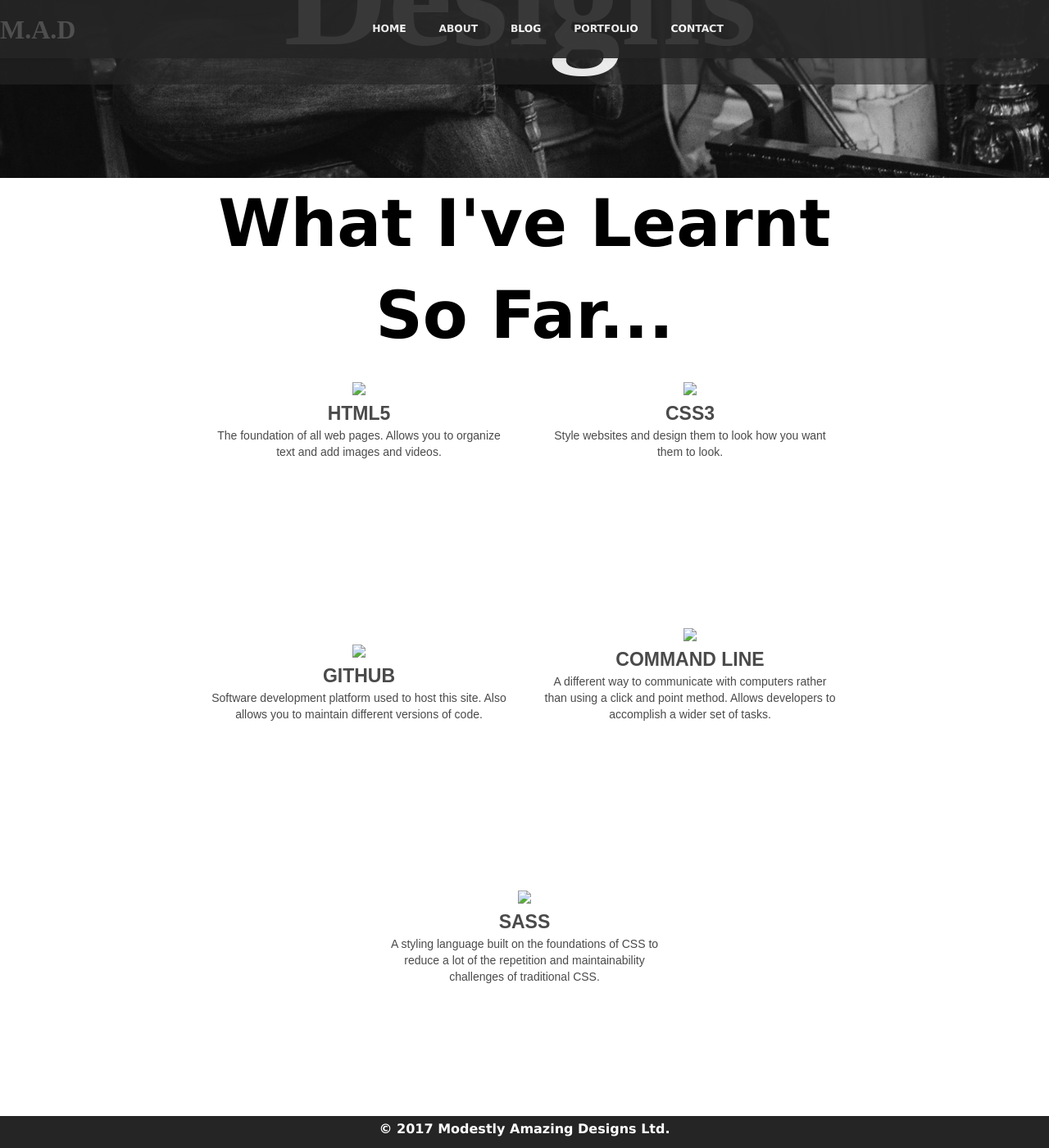
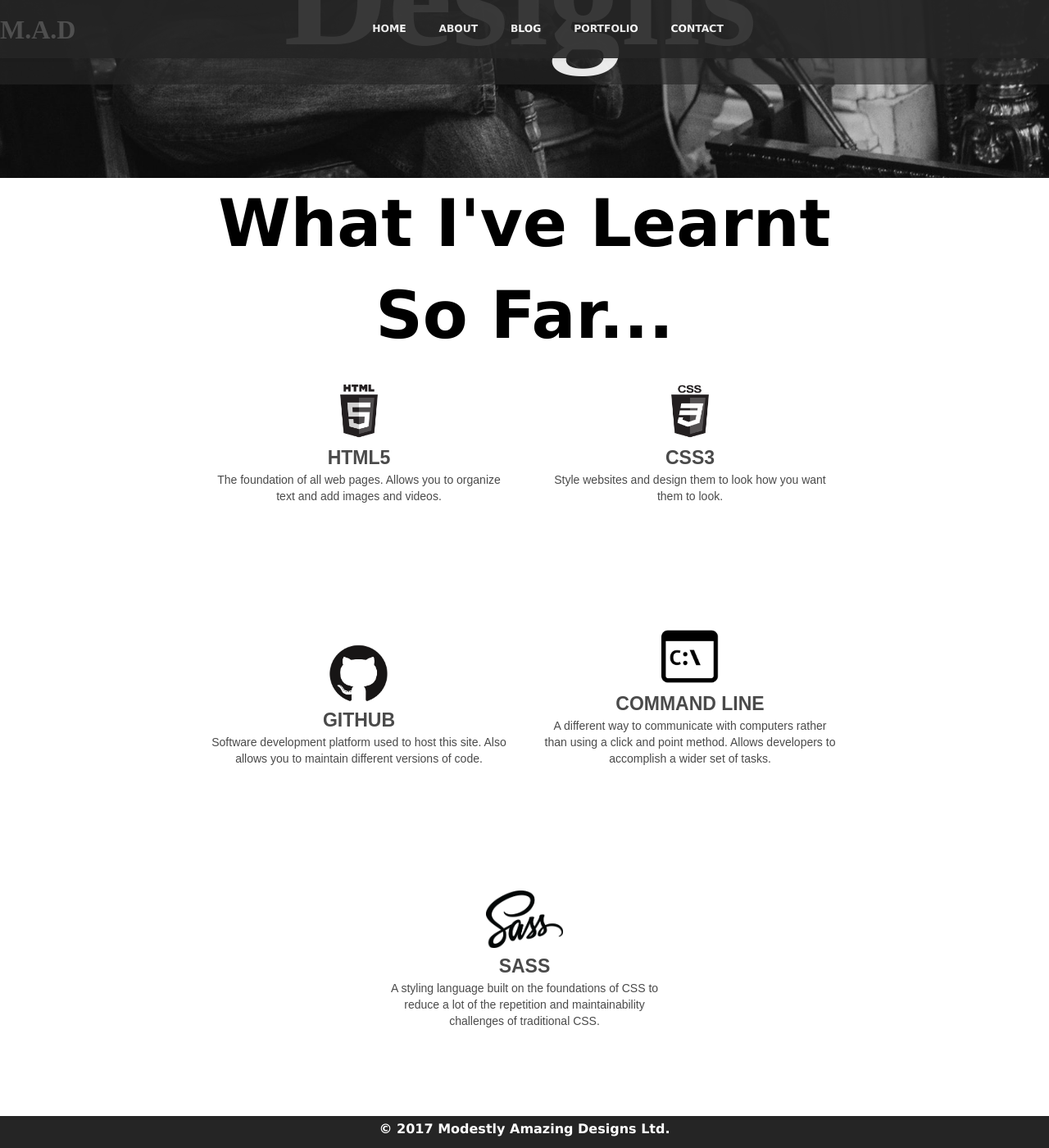
Before and after one commit to ArdPete/ardpete.github.io, a Jekyll site: the page index.html, which Jekyll copies as it is, in a window 1280 px wide and 1400 px high, scrolled down 583 px. Shown: the whole window at 82% size. Built offline with Jekyll 4.4.1, drawn with Linux system fonts in a browser that asks for light colours; comment, search, counter and statistics services are not loaded.

Commit message:
Add files via upload

```diff
--- a/index.html
+++ b/index.html
@@ -32,35 +32,35 @@
       <div class="journal">
         <h1 class="learnt">What I've Learnt So Far...</h1>
         <div class="col">
-          <img src="_images/html5.png">
+          <img src="images/html5.png">
           <h2>HTML5</h2>
           <p>The foundation of all web pages. Allows you to organize text and add images and videos.</p>
 
         </div>
 
         <div class="col">
-          <img src="_images/css3.png">
+          <img src="images/css3.png">
           <h2>CSS3</h2>
           <p>Style websites and design them to look how you want them to look.</p>
 
         </div>
 
 		<div class="col">
-          <img src="_images/git.png">
+          <img src="images/git.png">
           <h2>GitHub</h2>
           <p>Software development platform used to host this site. Also allows you to maintain different versions of code.</p>
 
         </div>
 
 		<div class="col">
-          <img src="_images/commandline.png">
+          <img src="images/commandline.png">
           <h2>Command Line</h2>
           <p>A different way to communicate with computers rather than using a click and point method. Allows developers to accomplish a wider set of tasks.</p>
 
         </div>
 
 		<div class="col">
-          <img src="_images/sass.png">
+          <img src="images/sass.png">
           <h2>SASS</h2>
           <p>A styling language built on the foundations of CSS to reduce a lot of the repetition and maintainability challenges of traditional CSS.</p>
 
--- a/style.css
+++ b/style.css
@@ -191,8 +191,11 @@ html {
 
 @media only screen and (max-width: 680px) {
   .journal {
-    padding: 0 10% 4rem 10%;
-  }
+  padding: 0 15%;
+  background-color: #ffffff;
+  color: #4a4a4a;
+  line-height: 1.4;
+}
 }
 
 /* Footer */
```
Also changed, not shown: images/HTML5.png (added), images/commandline.png (added), images/css3.png (added), images/git.png (added), images/sass.png (added), 1 other file.
